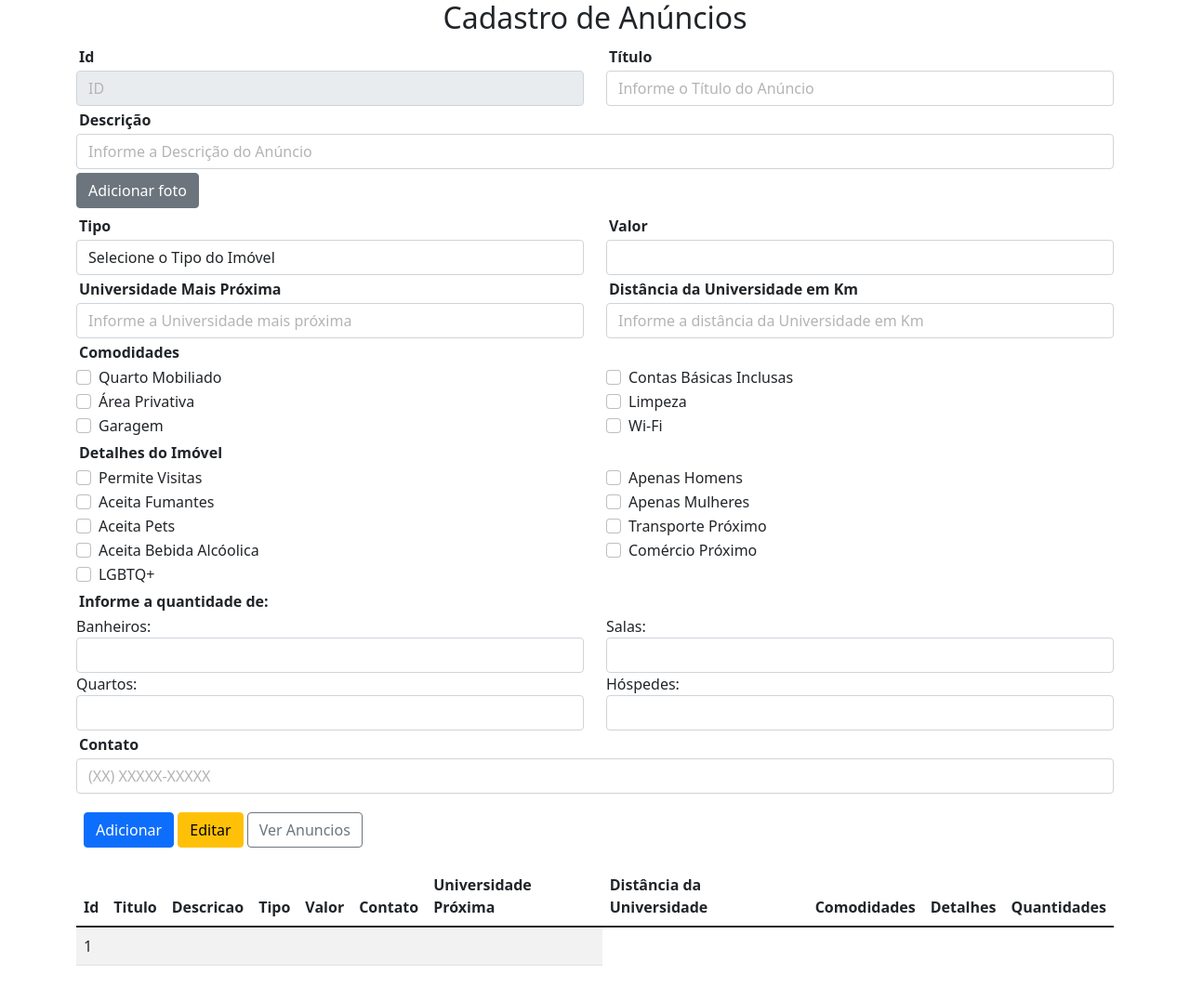
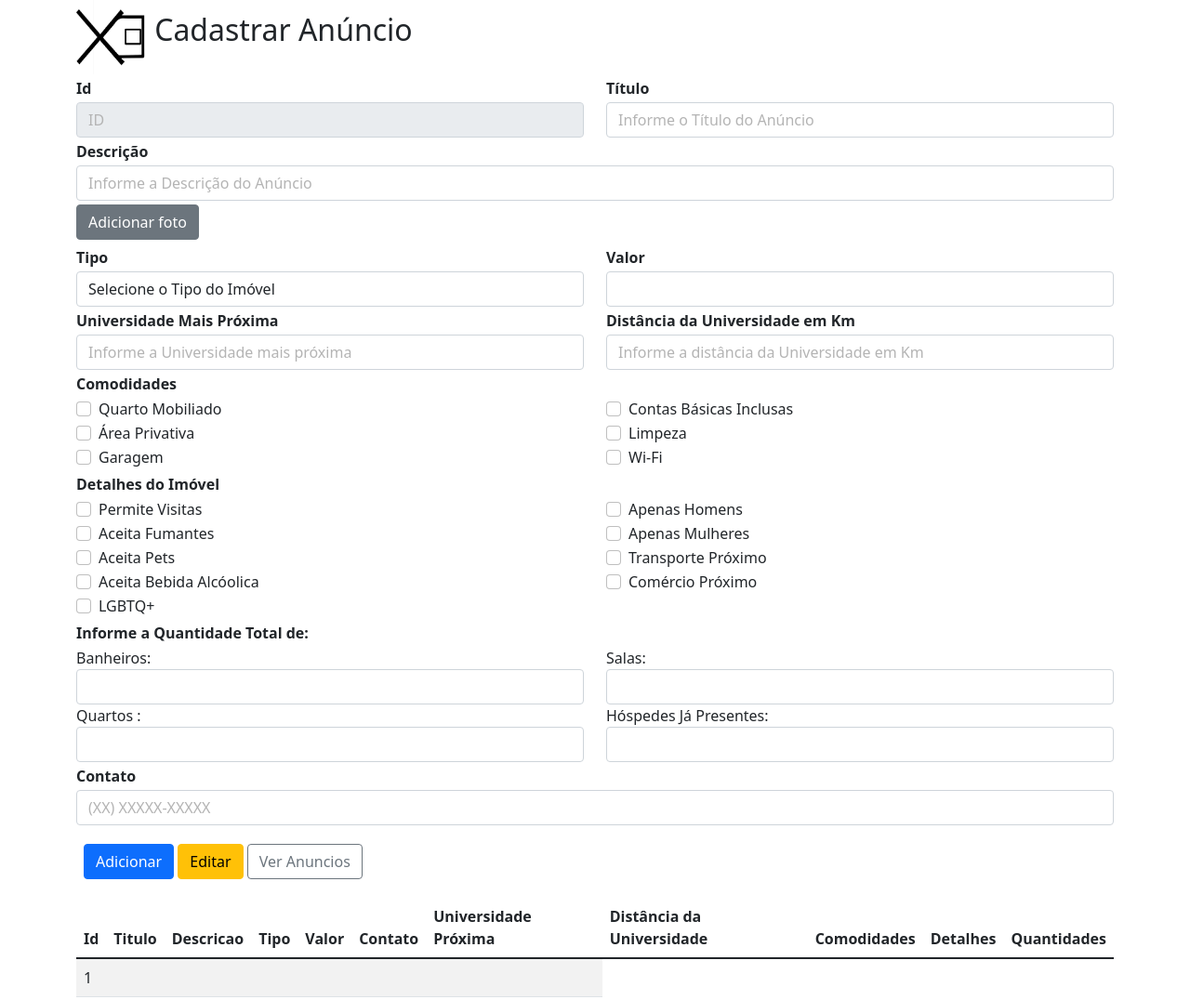
Before and after one commit to oliv-aloine/Republicas-CRUD-Anuncios, a plain HTML site: page index.html in a window 1280 px wide. Shown: the whole page at 93% size. Before the commit the page ends 1055 px from the top, so only its background shows below. Drawn offline with nearby package versions, Linux system fonts and the light colour scheme; some packages are replaced by stand-ins of ours; a script that the page names is missing.

Commit message:
Ajustes Visualização e Layout

```diff
--- a/index.html
+++ b/index.html
@@ -15,12 +15,19 @@
 
 <body onload="init()">
 
-    <h2>Cadastro de Anúncios</h2>
+    <header class="container header">
+        <div class="row header">
+            <div class="col-12 col-sm-12 col-md-12 col-lg-12">
+                <img class="logo" src="img/Projeto_TIAW.png" alt="logo">
+                <h2 id="titulo_pagina">Cadastrar Anúncio</h2>
+            </div>
+        </div>
+    </header>
 
-    <div class="container">
+    <div class="container main">
 
         <form id="form-anuncio">
-            <div class="form-group row">
+            <div class="form-group row id-titulo">
                 <div class="col-12 col-sm-6 col-md-6 col-lg-6">
                     <label class="camposForm" for="inputId">Id</label>
                     <input type="text" class="form-control" id="inputId" placeholder="ID" disabled>
@@ -31,7 +38,8 @@
                         placeholder="Informe o Título do Anúncio">
                 </div>
             </div>
-            <div class="form-group row">
+
+            <div class="form-group row descricao">
                 <div class="col-12 col-sm-12 col-md-12 col-lg-12">
                     <label class="camposForm" for="inputDescricao">Descrição</label>
                     <input type="text" class="form-control" id="inputDescricao" required
@@ -49,7 +57,7 @@
                 </div>
             </div>
 
-            <div class="form-group row">
+            <div class="form-group row tipo-valor">
                 <div class="col-12 col-sm-6 col-md-6 col-lg-6">
                     <label class="camposForm" for="inputTipo">Tipo</label>
                     <select name="Tipo" id="inputTipo" class="form-control">
@@ -62,11 +70,11 @@
                 <div class="col-12 col-sm-6 col-md-6 col-lg-6">
                     <label class="camposForm" for="inputValor">Valor</label>
                     <input class="form-control" id="inputValor" required
-                        data-inputmask="'alias': 'numeric', 'groupSeparator': ',', 'radixPoint': ',', 'digits': 2, 'digitsOptional': false, 'prefix': 'R$ '"
-                    >
+                        data-inputmask="'alias': 'numeric', 'groupSeparator': ',', 'radixPoint': ',', 'digits': 2, 'digitsOptional': false, 'prefix': 'R$ '">
                 </div>
             </div>
-            <div class="form-group row">
+
+            <div class="form-group row universidade-distancia">
                 <div class="col-12 col-sm-6 col-md-6 col-lg-6">
                     <label class="camposForm" for="inputUniversidade">Universidade Mais Próxima</label>
                     <input type="text" class="form-control" id="inputUniversidade" required
@@ -79,7 +87,7 @@
                 </div>
             </div>
 
-            <div class="form-group row">
+            <div class="form-group row comodidades">
                 <div class="col-12 col-sm-12 col-md-12 col-lg-12">
                     <label class="camposForm" for="inputComodidades">Comodidades</label>
                 </div>
@@ -125,7 +133,7 @@
                 </div>
             </div>
 
-            <div class="form-group row">
+            <div class="form-group row detalhesImovel">
                 <div class="col-12 col-sm-12 col-md-12 col-lg-12">
                     <label class="camposForm" for="inputDetalhes">Detalhes do Imóvel</label>
                 </div>
@@ -189,30 +197,30 @@
                 </div>
             </div>
 
-            <div class="form-group row">
+            <div class="form-group row quantidades">
                 <div class="col-12 col-sm-12 col-md-12 col-lg-12">
-                    <label class="camposForm" for="inputQuantidades">Informe a quantidade de:</label>
+                    <label class="camposForm" for="inputQuantidades">Informe a Quantidade Total de:</label>
                 </div>
                 <div class="col-12 col-sm-12 col-md-6 col-lg-6">
                     <div>Banheiros: <input type="number" class="form-control" id="inputBanheiros" required></div>
-                    <div>Quartos: <input type="number" class="form-control" id="inputQuartos" required></div>
+                    <div>Quartos : <input type="number" class="form-control" id="inputQuartos" required></div>
                 </div>
                 <div class="col-12 col-sm-12 col-md-6 col-lg-6">
                     <div>Salas: <input type="number" class="form-control" id="inputSalas" required></div>
-                    <div>Hóspedes: <input type="number" class="form-control" id="inputHospedes" required></div>
+                    <div>Hóspedes Já Presentes: <input type="number" class="form-control" id="inputHospedes" required>
+                    </div>
                 </div>
             </div>
 
             <div class="form-group row">
                 <div class="col-12 col-sm-12 col-md-12 col-lg-12">
                     <label class="camposForm" for="inputContato">Contato</label>
-                    <input type="text" class="form-control" id="inputContato" required
-                        placeholder="(XX) XXXXX-XXXXX">
+                    <input type="text" class="form-control" id="inputContato" required placeholder="(XX) XXXXX-XXXXX">
                 </div>
             </div>
 
 
-            <div class="form-group row">
+            <div class="form-group row actions">
                 <div id="btnActions" class="col-12 col-sm-12 col-md-12 col-lg-12">
                     <input type="button" class="btn btn-primary" id="btnInsert" value="Adicionar">
                     <input type="button" class="btn btn-warning" id="btnUpdate" value="Editar">
@@ -259,8 +267,12 @@
         integrity="sha384-/bQdsTh/da6pkI1MST/rWKFNjaCP5gBSY4sEBT38Q/9RBh9AH40zEOg7Hlq2THRZ"
         crossorigin="anonymous"></script>
     <script src="https://ajax.googleapis.com/ajax/libs/jquery/1.8.3/jquery.min.js"></script>
-    <script src="https://cdnjs.cloudflare.com/ajax/libs/jquery.inputmask/5.0.6/jquery.inputmask.js" integrity="sha512-9ekM9CHlUVUQX0M1UYcQKzCn7WaGRocDHddevyvDQ2UBVNha49jv1o8/+dEHmTZp5HZ3UAvunsD2ySb2BkqzwQ==" crossorigin="anonymous" referrerpolicy="no-referrer"></script>
-    <script src="https://cdnjs.cloudflare.com/ajax/libs/jquery.inputmask/5.0.6/bindings/inputmask.binding.js" integrity="sha512-J6WEJE0No+5Qqm9/T93q88yRQjvoAioXG4gzJ+eqZtLi+ZBgimZDkTiLWiljwrwnoQw+xwECQm282RJ6CrJnlw==" crossorigin="anonymous" referrerpolicy="no-referrer"></script>
+    <script src="https://cdnjs.cloudflare.com/ajax/libs/jquery.inputmask/5.0.6/jquery.inputmask.js"
+        integrity="sha512-9ekM9CHlUVUQX0M1UYcQKzCn7WaGRocDHddevyvDQ2UBVNha49jv1o8/+dEHmTZp5HZ3UAvunsD2ySb2BkqzwQ=="
+        crossorigin="anonymous" referrerpolicy="no-referrer"></script>
+    <script src="https://cdnjs.cloudflare.com/ajax/libs/jquery.inputmask/5.0.6/bindings/inputmask.binding.js"
+        integrity="sha512-J6WEJE0No+5Qqm9/T93q88yRQjvoAioXG4gzJ+eqZtLi+ZBgimZDkTiLWiljwrwnoQw+xwECQm282RJ6CrJnlw=="
+        crossorigin="anonymous" referrerpolicy="no-referrer"></script>
     <script src="https://cdn.jsdelivr.net/npm/sweetalert2@11"></script>
     <script src="app.js"></script>
     <script src="foto-utilitarios.js"></script>
@@ -290,7 +302,7 @@
                     Área Privativa: ${anuncio.comodidades.areaPrivativa}<br>
                     Garagem: ${anuncio.comodidades.garagem}<br>
                     Contas Básicas: ${anuncio.comodidades.contasBasicas}<br>
-                    Limpeza:${anuncio.comodidades.limpeza}<br>
+                    Limpeza: ${anuncio.comodidades.limpeza}<br>
                     Wi-Fi: ${anuncio.comodidades.wifi}<br>
                 </td>`);
                 $tr.append(`<td>
@@ -326,7 +338,7 @@
                 let fotoBase64 = await blobToBase64(await resizeImage(foto));
                 fotosBase64.push(fotoBase64)
             }
-            console.debug({fotosBase64})
+            console.debug({ fotosBase64 })
             return fotosBase64
         }
 
@@ -345,8 +357,8 @@
                     quartoMobiliado: $("#check-quarto-mobiliado").prop("checked"),
                     areaPrivativa: $("#check-area-privativa").prop("checked"),
                     garagem: $("#check-garagem").prop("checked"),
-                    contasBasicas: $("#check-permite-visitas").prop("checked"),
-                    limpeza: $("#check-permite-visitas").prop("checked"),
+                    contasBasicas: $("#check-contas-basicas").prop("checked"),
+                    limpeza: $("#check-limpeza").prop("checked"),
                     wifi: $("#check-wifi").prop("checked")
                 },
                 detalhes: {
@@ -439,7 +451,7 @@
             $("#input-foto-anuncio").change(async (e) => {
                 // https://developer.mozilla.org/pt-BR/docs/Web/API/File/Using_files_from_web_applications
                 const fotosBase64 = await montarArrayDeFotosBase64();
-                console.debug("input-foto-anuncio change:", e,  "fotos", fotosBase64)
+                console.debug("input-foto-anuncio change:", e, "fotos", fotosBase64)
                 $("#container-fotos-anuncio").empty()
                 for (const fotoBase64 of fotosBase64) {
                     $("#container-fotos-anuncio").append(`
--- a/style.css
+++ b/style.css
@@ -1,21 +1,33 @@
+/* header */
+img.logo {
+    width: 80px;
+    height: 80px;
+}
+
+#titulo_pagina {
+    padding-top: 20px;
+    display: inline;
+}
+/* header */
+
+/* body */
 .camposForm {
     font-weight: bolder;
-    padding: 3px;
-    display: block;
+    padding-top: 3px;
+    padding-bottom: 3px;
 }
+
 ::placeholder {
     color: rgb(180, 180, 180) !important;
     opacity: 3;
 }
- h2 {
-     text-align: center;
- }
 
- #btnActions{
-     padding: 20px;
- }
+#btnActions{
+    padding: 20px;
+}
 
 .foto-anuncio {
     max-height: 100px;
     max-width: 100px;
 }
+/* body */
```
Also changed, not shown: anuncios.html (+11 -4 lines), img/Projeto_TIAW.png (added).
